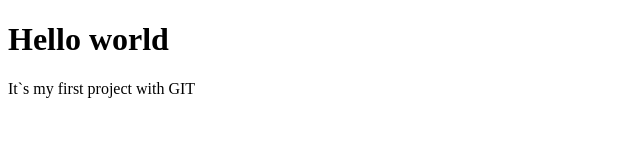
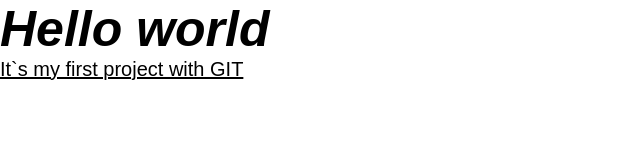
Before and after one commit to shatikhin/first2.0, a plain HTML site: page index.html in a window 1280 px wide. Shown: the whole page, without its empty margins (0-640 px from the left). Drawn offline with Linux system fonts and the light colour scheme.

Commit message:
add styles

```diff
--- a/index.html
+++ b/index.html
@@ -4,6 +4,7 @@
   <meta charset="UTF-8">
   <meta http-equiv="X-UA-Compatible" content="IE=edge">
   <meta name="viewport" content="width=device-width, initial-scale=1.0">
+  <link rel="stylesheet" href="style.css">
   <title>first pr on git</title>
 </head>
 <body>
--- /dev/null
+++ b/style.css
@@ -0,0 +1,16 @@
+*{
+  margin: 0;
+  padding: 0;
+  font-family: Arial, Helvetica, sans-serif;
+  font-size: 20px;
+}
+
+.header {
+  font-size: 2.5em;
+  font-style: italic;
+  font-weight: bold;
+}
+
+p{
+  text-decoration: underline;
+}
```
